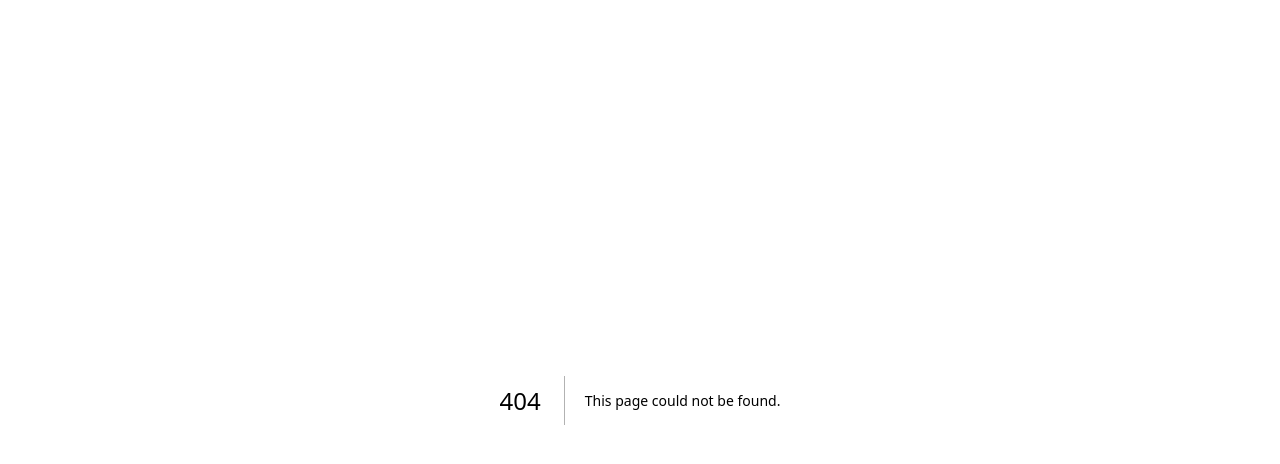
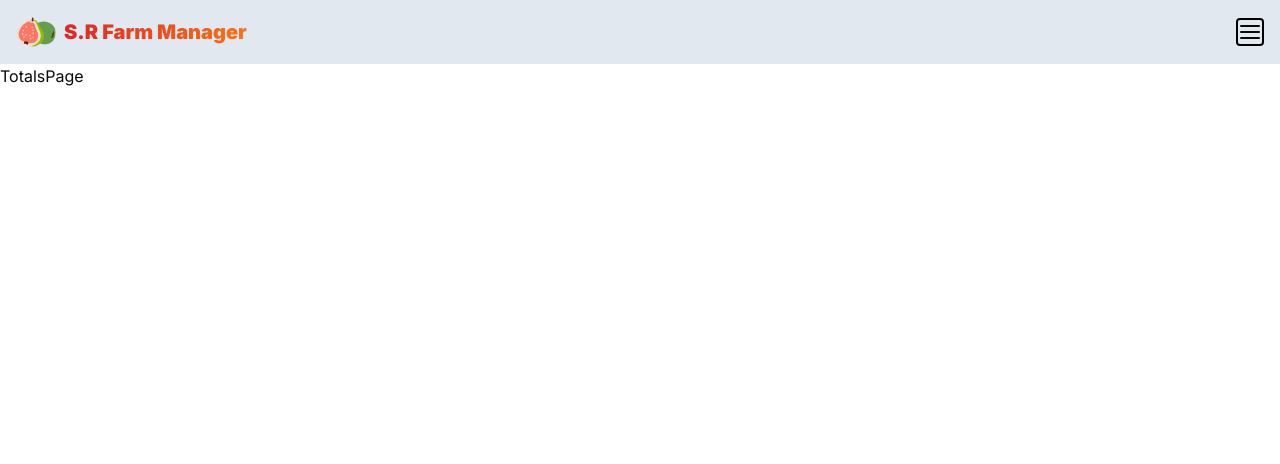
Before and after one commit to hamxaShaukat/fruit-vendors, a Next.js app: page /dashboard/totals in a window 1280 px wide. Before the commit this address had no page. Shown: the top 464 px of the page. Built offline with nearby package versions, Linux system fonts and the light colour scheme.

Commit message:
fixed bug

```diff
--- a/app/dashboard/labor/[date]/page.tsx
+++ b/app/dashboard/labor/[date]/page.tsx
@@ -16,7 +16,7 @@ const LaborPage = () => {
     id: string;
     date: string;
     description: string;
-    employees: EmployeeField[];
+    Employes: EmployeeField[];
   }
   const { laborId } = useLaborStore();
 
@@ -38,7 +38,7 @@ useEffect(() => {
           id: laborId,
           date: data.date || "", // Use default values if missing
           description: data.description || "",
-          employees: data.employees || [], // Use `employees` from Firebase
+          Employes: data.Employes || [], // Use `employees` from Firebase
         });
       } else {
         setLabor(null); // Handle missing data gracefully
@@ -74,13 +74,14 @@ useEffect(() => {
     return <div>No labor data found.</div>;
   }
 
+  console.log("hhhhhi", labor?.Employes);
   return (
     <div className="my-5">
       <LaborCards
       // setIsEditing={setIsEditing}
         key={labor.id}
         desc={labor.description}
-        employees={labor.employees}
+        employees={labor.Employes}
       />
     </div>
   );
--- a/app/dashboard/layout.tsx
+++ b/app/dashboard/layout.tsx
@@ -66,6 +66,9 @@ export default function DashboardLayout({
                     <Link href='/dashboard/employees' className="cursor-pointer font-semibold text-zinc-600 border rounded-lg p-4 shadow-sm hover:bg-slate-100 transition-all duration-500">
                         Employees
                     </Link>
+                    <Link href='/dashboard/totals' className="cursor-pointer font-semibold text-zinc-600 border rounded-lg p-4 shadow-sm hover:bg-slate-100 transition-all duration-500">
+                        Totals
+                    </Link>
                     <div  className="cursor-pointer font-semibold text-zinc-600 border rounded-lg p-4 shadow-sm hover:bg-slate-100 transition-all duration-500" onClick={handleLogOut}>
                         Logout
                     </div>
--- /dev/null
+++ b/app/dashboard/totals/page.tsx
@@ -0,0 +1,9 @@
+import React from 'react'
+
+const TotalsPage = () => {
+  return (
+    <div>TotalsPage</div>
+  )
+}
+
+export default TotalsPage
--- a/components/Labor/LaborCards.tsx
+++ b/components/Labor/LaborCards.tsx
@@ -52,6 +52,7 @@ const LaborCards = ({ employees, desc }: LaborCardsProps) => {
       employees.length > 0 ? Math.max(...employees.map((e) => e.id)) + 1 : 1;
     setEmps([...employees, { id: newId, name: "", wage: "" }]);
   };
+  console.log(employees)
   const { laborId } = useLaborStore();
   const handleSubmit = (e: React.FormEvent) => {
     e.preventDefault(); // Prevent page reload
```
